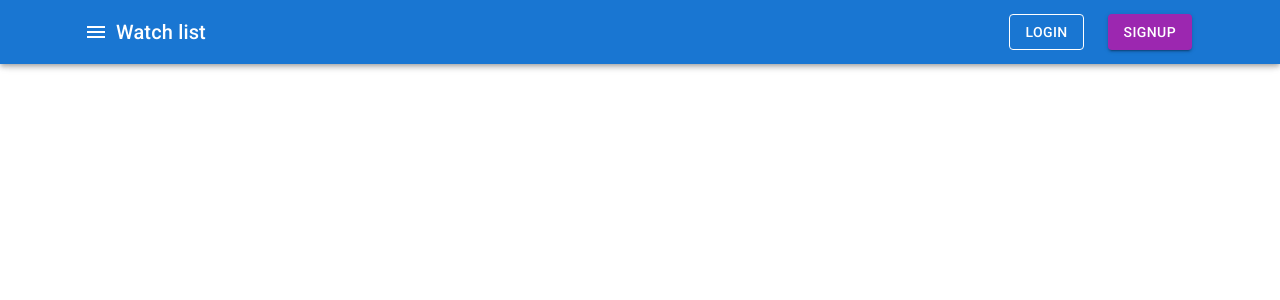
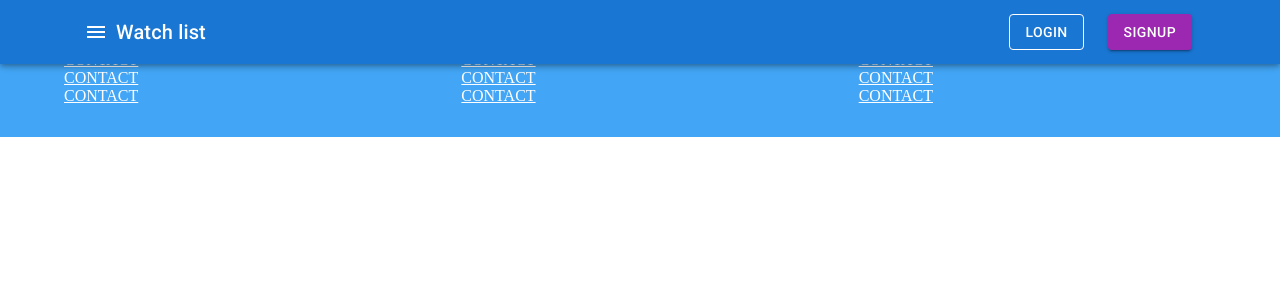
Before and after one commit to dima-diachkov/watch-list, a React (Create React App) app: page / in a window 1280 px wide. Shown: the top 300 px of the page. Built offline with nearby package versions, Linux system fonts and the light colour scheme.

Commit message:
add menu to footer

```diff
--- a/src/components/Footer.tsx
+++ b/src/components/Footer.tsx
@@ -1,15 +1,75 @@
-import { Box, Grid, Container } from '@mui/material';
+import { Box, Grid, Container, Link } from '@mui/material';
 import React from 'react';
 
 export const Footer = () => {
     return (
         <footer>
-            <Box>
+            <Box
+                px={{ sm: 4 }}
+                py={{ sm: 4 }}
+                bgcolor='primary.light'
+                color='white'
+            >
                 <Container maxWidth='lg'>
                     <Grid container spacing={5}>
                         <Grid item xs={12} sm={4}>
                             <Box borderBottom={1}>
                                 HELP
+                            </Box>
+                            <Box>
+                                <Link href='/' color='inherit'>
+                                    CONTACT
+                                </Link>
+                            </Box>
+                            <Box>
+                                <Link href='/' color='inherit'>
+                                    CONTACT
+                                </Link>
+                            </Box>
+                            <Box>
+                                <Link href='/' color='inherit'>
+                                    CONTACT
+                                </Link>
+                            </Box>
+                        </Grid>
+                        <Grid item xs={12} sm={4}>
+                            <Box borderBottom={1}>
+                                HELP
+                            </Box>
+                            <Box>
+                                <Link href='/' color='inherit'>
+                                    CONTACT
+                                </Link>
+                            </Box>
+                            <Box>
+                                <Link href='/' color='inherit'>
+                                    CONTACT
+                                </Link>
+                            </Box>
+                            <Box>
+                                <Link href='/' color='inherit'>
+                                    CONTACT
+                                </Link>
+                            </Box>
+                        </Grid>
+                        <Grid item xs={12} sm={4}>
+                            <Box borderBottom={1}>
+                                HELP
+                            </Box>
+                            <Box>
+                                <Link href='/' color='inherit'>
+                                    CONTACT
+                                </Link>
+                            </Box>
+                            <Box>
+                                <Link href='/' color='inherit'>
+                                    CONTACT
+                                </Link>
+                            </Box>
+                            <Box>
+                                <Link href='/' color='inherit'>
+                                    CONTACT
+                                </Link>
                             </Box>
                         </Grid>
                     </Grid>
--- a/src/index.css
+++ b/src/index.css
@@ -1,3 +1,8 @@
+body {
+    margin: 0;
+    padding: 0;
+}
+
 #root {
     display: grid;
     grid-template-rows: auto 1fr auto;
```
